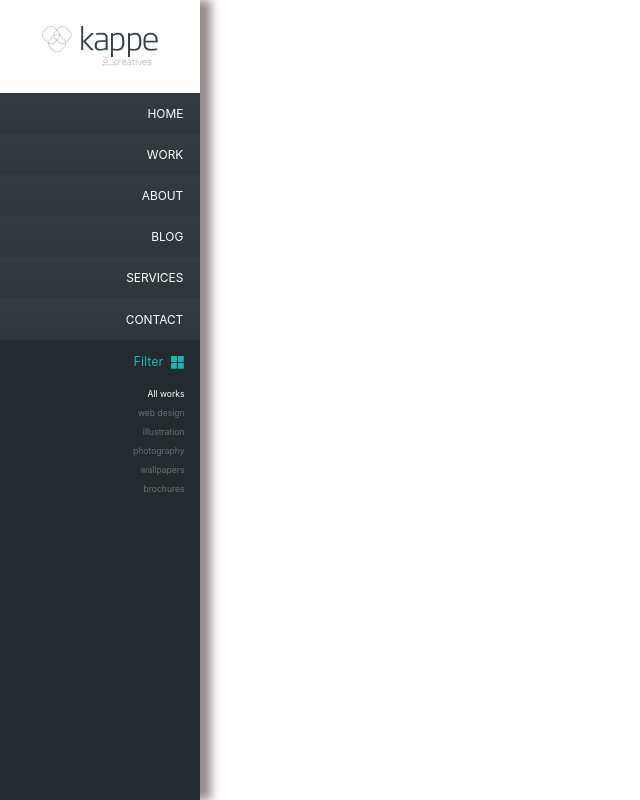
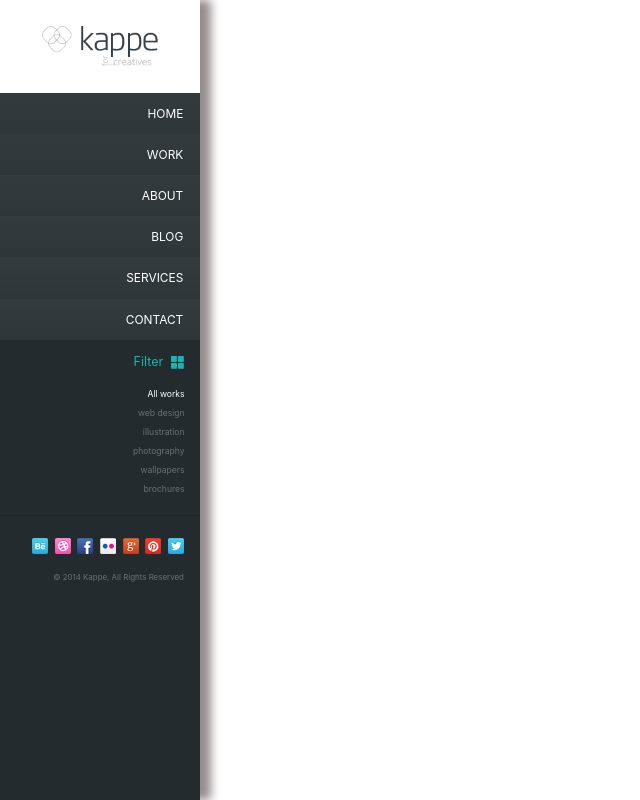
Before and after one commit to RomanR301/my-project-05-Kappe, a plain HTML site: page index.html in a window 1280 px wide. Shown: the whole page, without its empty margins (0-640 px from the left). Drawn offline with nearby package versions, Linux system fonts and the light colour scheme.

Commit message:
finished left nav bar

```diff
--- a/index.html
+++ b/index.html
@@ -52,6 +52,16 @@
 					<a href="#">brochures</a>
 				</nav>
 			</div>
+			<div class="socials">
+				<a href="#"><img src="img/socials/webicon-behance.png" alt="behance"/></a>
+				<a href="#"><img src="img/socials/webicon-dribbble.png" alt="dribbble"/></a>
+				<a href="#"><img src="img/socials/webicon-facebook.png" alt="facebook"/></a>
+				<a href="#"><img src="img/socials/webicon-flickr.png" alt="flickr"/></a>
+				<a href="#"><img src="img/socials/webicon-googleplus.png" alt="googleplus"/></a>
+				<a href="#"><img src="img/socials/webicon-pinterest.png" alt="pinterest"/></a>
+				<a href="#"><img src="img/socials/webicon-twitter.png" alt="twitter"/></a>
+			</div>
+			<div class="copyright">© 2014 Kappe, All Rights Reserved</div>
 		</header>
 
 		<script src="https://code.jquery.com/jquery-3.3.1.slim.min.js" integrity="sha384-q8i/X+965DzO0rT7abK41JStQIAqVgRVzpbzo5smXKp4YfRvH+8abtTE1Pi6jizo" crossorigin="anonymous"></script>
--- a/sass/style.sass
+++ b/sass/style.sass
@@ -1,3 +1,4 @@
+$grey-text: #6b7072
 *, *:before, *:after
   box-sizing: border-box
 
@@ -64,8 +65,29 @@ header
     line-height: 1.25vmax
     padding: 0.12vmax 1.2vmax
     text-decoration: none
-    color: #6b7072
+    color: $grey-text
     &:hover
       color: #fff
   &-nav a.filter-nav__active
     color: #fff
+.socials
+  display: flex
+  justify-content: flex-end
+  align-items: center
+  padding: 1.25vmax
+  margin-top: 1.25vmax
+  border-top: 1px solid #1e282b
+  width: 100%
+  & img
+    width: 1.25vmax
+    height: 1.25vmax
+  & a
+    margin-left: 0.52vmax
+    &:hover
+      transform: scale(0.9)
+.copyright
+  padding-right: 1.25vmax
+  text-align: right
+  width: 100%
+  font-size: 0.62vmax
+  color: $grey-text
```
Also changed, not shown: css/style.css, img/socials/webicon-behance.png (added), img/socials/webicon-dribbble.png (added), img/socials/webicon-facebook.png (added), img/socials/webicon-flickr.png (added), img/socials/webicon-googleplus.png (added), img/socials/webicon-pinterest.png (added), img/socials/webicon-twitter.png (added), 1 other file.
